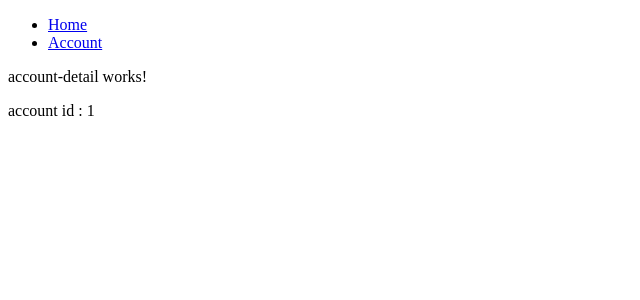
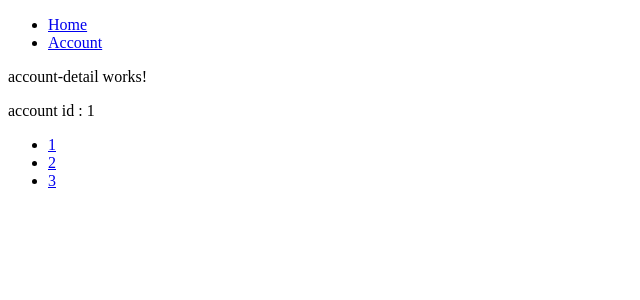
Before and after one commit to ichimichi/angular-sandbox, an Angular app: page /account/1 in a window 1280 px wide. Shown: the top 300 px of the page, without its empty margins (0-640 px from the left). Built offline with nearby package versions, Linux system fonts and the light colour scheme.

Commit message:
access route parameters by subscribing to paramMap

```diff
--- a/src/app/account-detail/account-detail.component.html
+++ b/src/app/account-detail/account-detail.component.html
@@ -1,2 +1,8 @@
 <p>account-detail works!</p>
 <p>account id : {{ id }}</p>
+
+<ul>
+  <li><a [routerLink]="['/account', 1]">1</a></li>
+  <li><a [routerLink]="['/account', 2]">2</a></li>
+  <li><a [routerLink]="['/account', 3]">3</a></li>
+</ul>
--- a/src/app/account-detail/account-detail.component.ts
+++ b/src/app/account-detail/account-detail.component.ts
@@ -1,5 +1,5 @@
 import { Component, OnInit } from '@angular/core';
-import { ActivatedRoute } from '@angular/router';
+import { ActivatedRoute, ParamMap } from '@angular/router';
 
 @Component({
   selector: 'app-account-detail',
@@ -12,6 +12,8 @@ export class AccountDetailComponent implements OnInit {
   constructor(private route: ActivatedRoute) {}
 
   ngOnInit(): void {
-    this.id = this.route.snapshot.paramMap.get('id');
+    this.route.paramMap.subscribe((params: ParamMap) => {
+      this.id = params.get('id');
+    });
   }
 }
```
